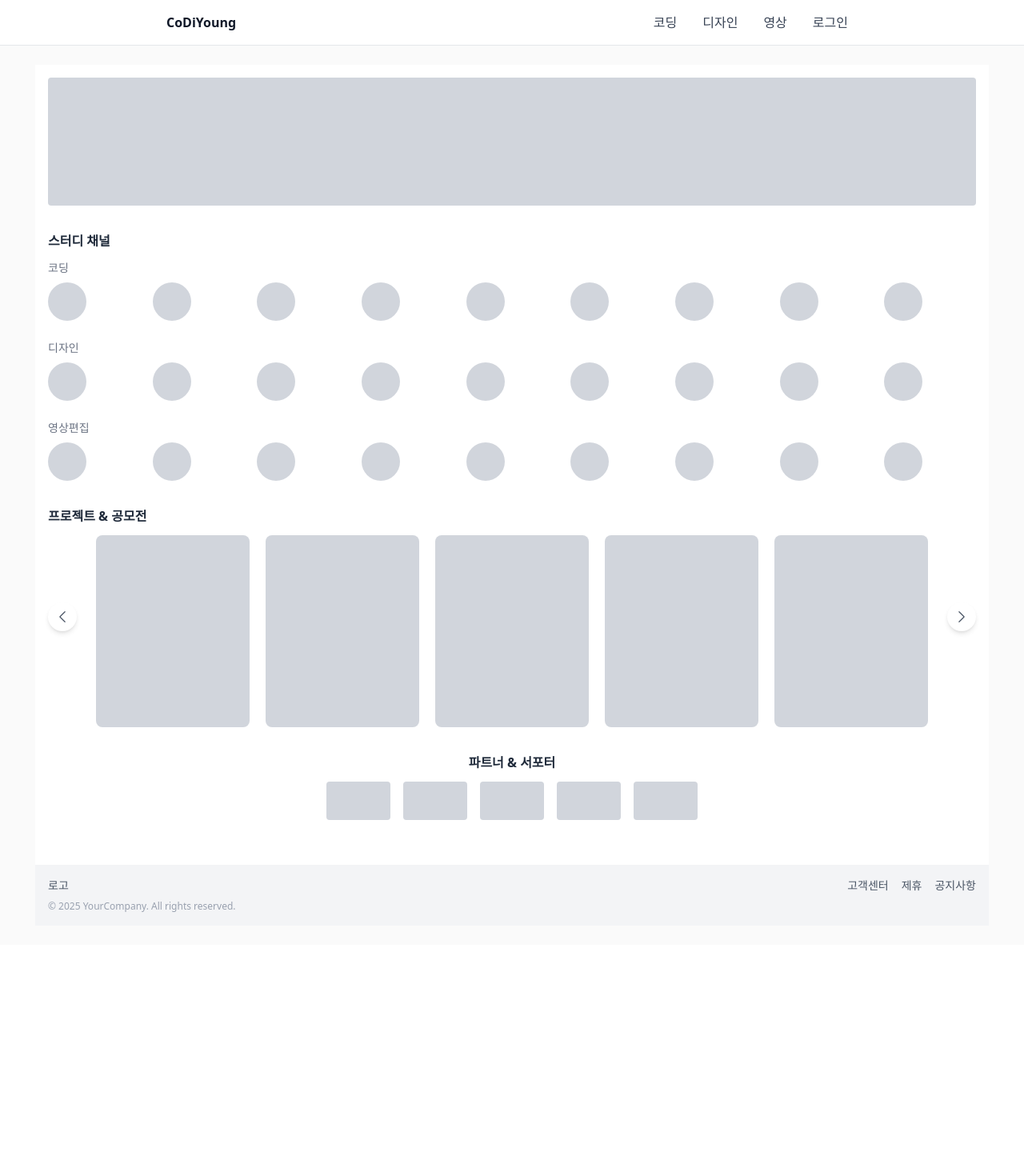
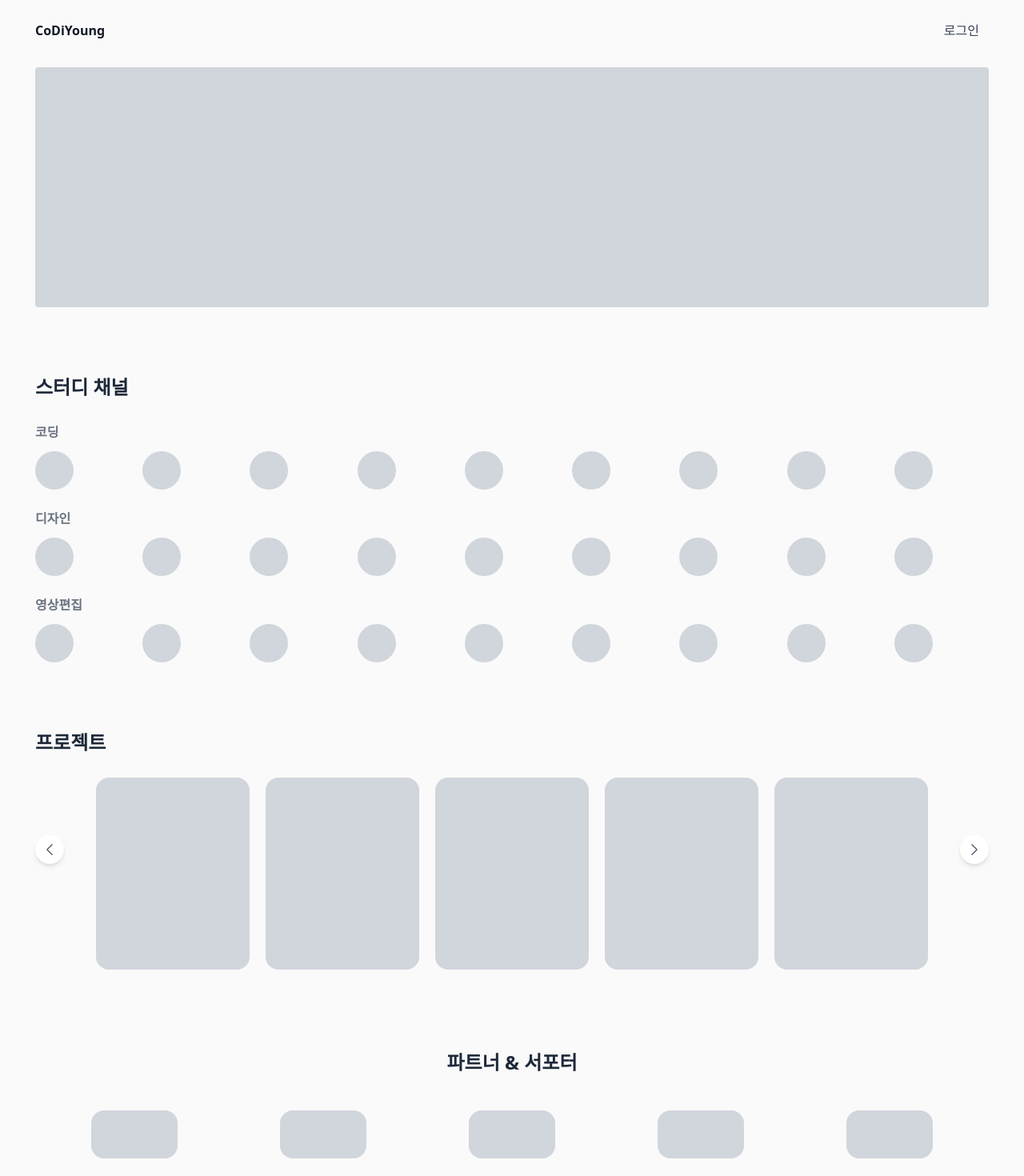
Before and after one commit to sungbum-hong/CoDiYoung, a React (Vite) app: page / in a window 1280 px wide. Shown: the top 1470 px of the page at 80% size. Before the commit the page ends 1181 px from the top, so only its background shows below. Built offline with nearby package versions, Linux system fonts and the light colour scheme.

Commit message:
backup: 2025-08-12

```diff
--- a/src/components/Footer.jsx
+++ b/src/components/Footer.jsx
@@ -1,7 +1,7 @@
 export default function Footer() {
   return (
-    <footer className="mt-10 bg-gray-100 p-4">
-      <div className="flex justify-between items-center text-sm text-gray-600">
+   <footer className="mt-10 bg-gray-100 px-9 pt-5 pb-3">
+      <div className="mb-18 flex justify-between items-center text-sm text-gray-600">
         <div>로고</div>
         <div className="flex gap-4">
           <span>고객센터</span>
@@ -9,9 +9,12 @@ export default function Footer() {
           <span>공지사항</span>
         </div>
       </div>
-      <p className="mt-2 text-xs text-gray-400">
-        © 2025 YourCompany. All rights reserved.
-      </p>
+       {/* 저작권 문구 오른쪽 하단 */}
+      <div className="flex justify-end mt-4">
+        <p className="text-xs text-gray-400">
+          © 2025 YourCompany. All rights reserved.
+        </p>
+      </div>
     </footer>
   );
 }
--- a/src/components/Header.jsx
+++ b/src/components/Header.jsx
@@ -1,6 +1,6 @@
 // src/components/Header.jsx
 import { useState, useEffect } from "react";
-import { Link, NavLink, useNavigate, useLocation } from "react-router-dom";
+import { Link, useNavigate, useLocation } from "react-router-dom";
 import Modal from "../ui/Modal";
 import SignIn from "../pages/SignIn";
 import FindPassword from "../feature/SignIn/FindPassword";
@@ -14,34 +14,41 @@ export default function Header() {
   const location = useLocation();
   const { resetState } = useAuth();
 
-  // URL이 인증 관련 경로일 때 모달 자동으로 열기
+  const authPaths = ["/signin", "/findpassword", "/resetpassword", "/successresetpassword"];
+  const onAuthRoute = authPaths.includes(location.pathname);
+
+  // 인증 경로 접근 시 모달 자동 오픈
   useEffect(() => {
-    const authPaths = ['/signin', '/findpassword', '/resetpassword', '/successresetpassword'];
-    if (authPaths.includes(location.pathname)) {
-      setIsSignInOpen(true);
-    }
-  }, [location.pathname]);
+    setIsSignInOpen(onAuthRoute);
+  }, [onAuthRoute]);
+
+  // 모달 열릴 때 바디 스크롤 잠금
+  useEffect(() => {
+    const prev = document.body.style.overflow;
+    document.body.style.overflow = isSignInOpen ? "hidden" : prev || "";
+    return () => (document.body.style.overflow = prev);
+  }, [isSignInOpen]);
 
   const getModalTitle = () => {
     switch (location.pathname) {
-      case '/findpassword':
-        return '비밀번호 찾기';
-      case '/resetpassword':
-        return '비밀번호 재설정';
-      case '/successresetpassword':
-        return '비밀번호 재설정 완료';
+      case "/findpassword":
+        return "비밀번호 찾기";
+      case "/resetpassword":
+        return "비밀번호 재설정";
+      case "/successresetpassword":
+        return "비밀번호 재설정 완료";
       default:
-        return '로그인';
+        return "로그인";
     }
   };
 
   const getModalContent = () => {
     switch (location.pathname) {
-      case '/findpassword':
+      case "/findpassword":
         return <FindPassword />;
-      case '/resetpassword':
+      case "/resetpassword":
         return <ResetPassword />;
-      case '/successresetpassword':
+      case "/successresetpassword":
         return <SuccessResetPassword />;
       default:
         return <SignIn onClose={handleModalClose} />;
@@ -49,72 +56,46 @@ export default function Header() {
   };
 
   const handleLoginClick = () => {
-    navigate('/signin');
+    navigate("/signin");
     setIsSignInOpen(true);
   };
 
   const handleModalClose = () => {
     setIsSignInOpen(false);
     resetState();
-    navigate('/');
+    navigate("/"); // 필요 시 location.state?.from 등으로 되돌아가게 변경 가능
   };
 
   return (
-    <header className="sticky top-0 bg-white border-b border-gray-200 z-40">
-      <div className="max-w-4xl mx-auto h-14 flex items-center justify-between px-4">
+    <header>
+      {/* w-full + px-4 로 전체 폭에서 좌우 여백만 */}
+       <div className="mx-auto w-full max-w-7xl h-16 px-11 pt-3 mb-5 flex items-center justify-between">
         <Link to="/" className="font-extrabold text-gray-900 no-underline">
           CoDiYoung
         </Link>
-        <nav className="flex space-x-2">
-          <NavLink
-            to="/list/coding"
-            className={({ isActive }) =>
-              `px-3 py-2 rounded hover:bg-gray-100 ${
-                isActive ? "font-semibold text-purple-700" : "text-gray-700"
-              }`
-            }
-          >
-            코딩
-          </NavLink>
-          <NavLink
-            to="/list/design"
-            className={({ isActive }) =>
-              `px-3 py-2 rounded hover:bg-gray-100 ${
-                isActive ? "font-semibold text-purple-700" : "text-gray-700"
-              }`
-            }
-          >
-            디자인
-          </NavLink>
-          <NavLink
-            to="/list/video"
-            className={({ isActive }) =>
-              `px-3 py-2 rounded hover:bg-gray-100 ${
-                isActive ? "font-semibold text-purple-700" : "text-gray-700"
-              }`
-            }
-          >
-            영상
-          </NavLink>
+
+        {!onAuthRoute && (
+          <nav className="flex items-center">
             <button
+              type="button"
               onClick={handleLoginClick}
-            className="px-3 py-2 rounded text-gray-700 hover:bg-gray-100 focus:outline-none focus:ring-2 focus:ring-purple-500"
+              className="px-3 py-2 rounded text-gray-700 hover:bg-gray-100 focus:outline-none focus:ring-2 focus:ring-gray-300"
             >
               로그인
             </button>
           </nav>
+        )}
       </div>
 
+      {/* 모달/완료 화면 부분은 동일 */}
       <Modal
-        isOpen={isSignInOpen && location.pathname !== '/successresetpassword'}
+        isOpen={isSignInOpen && location.pathname !== "/successresetpassword"}
         onClose={handleModalClose}
         title={getModalTitle()}
       >
         {getModalContent()}
       </Modal>
-
-      {/* SuccessResetPassword를 전체 화면으로 렌더링 */}
-      {isSignInOpen && location.pathname === '/successresetpassword' && (
+      {isSignInOpen && location.pathname === "/successresetpassword" && (
         <div className="fixed inset-0 bg-white z-50">
           <SuccessResetPassword />
         </div>
--- a/src/feature/MainHome/MainBanner.jsx
+++ b/src/feature/MainHome/MainBanner.jsx
@@ -1,7 +1,7 @@
 export default function MainBanner() {
   return (
-    <section className="p-4">
-      <div className="bg-gray-300 h-40 rounded flex items-center justify-center">
+    <section className="mb-21">
+      <div className="bg-gray-300 h-75 rounded flex items-center justify-center">
         <div className="text-center">
         </div>
       </div>
--- a/src/feature/MainHome/Partners.jsx
+++ b/src/feature/MainHome/Partners.jsx
@@ -1,8 +1,8 @@
 export default function Partners({ logos = [] }) {
   return (
-    <div className="flex gap-4 justify-center">
+    <div className="flex gap-32 mb-9 justify-center">
       {logos.map((src, i) => (
-        <div key={i} className="bg-gray-300 w-20 h-12 rounded flex items-center justify-center">
+        <div key={i} className="bg-gray-300 w-27 h-15 rounded-2xl flex items-center justify-center">
           {/* <img src={src} alt={`partner-${i}`} loading="lazy" className="max-w-full max-h-full" /> */}
         </div>
       ))}
--- a/src/feature/MainHome/ProjectSection.jsx
+++ b/src/feature/MainHome/ProjectSection.jsx
@@ -1,7 +1,7 @@
 import { useRef } from "react";
 import { ChevronLeftIcon, ChevronRightIcon } from "@heroicons/react/24/solid";
 
-export default function ProjectSection({ title = "프로젝트 & 공모전", itemCount = 10 }) {
+export default function ProjectSection({ title = "프로젝트", itemCount = 10 }) {
   const scrollRef = useRef(null);
 
   const scroll = (direction) => {
@@ -18,13 +18,13 @@ export default function ProjectSection({ title = "프로젝트 & 공모전", ite
   };
 
   return (
-    <section className="p-4 relative">
-      <h2 className="font-bold mb-3">{title}</h2>
+    <section className="relative mb-21">
+      <h2 className="font-bold text-2xl mb-7">{title}</h2>
 
       {/* 왼쪽 버튼 */}
       <button
         onClick={() => scroll("left")}
-        className="absolute left-4 top-1/2 -translate-y-1/2 bg-white shadow-md p-2 rounded-full z-10 hover:bg-gray-100 transition-colors"
+        className="absolute left-0 top-1/2 -translate-y-1/2 bg-white shadow-md p-2 rounded-full z-10 hover:bg-gray-100 transition-colors"
         aria-label="이전 프로젝트 보기"
       >
         <ChevronLeftIcon className="w-5 h-5 text-gray-600" />
@@ -44,7 +44,7 @@ export default function ProjectSection({ title = "프로젝트 & 공모전", ite
         {Array.from({ length: itemCount }).map((_, i) => (
           <div
             key={i}
-            className="bg-gray-300 w-48 h-60 rounded-lg flex-shrink-0 flex items-center justify-center hover:bg-gray-400 transition-colors cursor-pointer"
+            className="bg-gray-300 w-48 h-60 rounded-2xl flex-shrink-0 flex items-center justify-center hover:bg-gray-400 transition-colors cursor-pointer"
           >
           </div>
         ))}
@@ -53,7 +53,7 @@ export default function ProjectSection({ title = "프로젝트 & 공모전", ite
       {/* 오른쪽 버튼 */}
       <button
         onClick={() => scroll("right")}
-        className="absolute right-4 top-1/2 -translate-y-1/2 bg-white shadow-md p-2 rounded-full z-10 hover:bg-gray-100 transition-colors"
+        className="absolute right-0 top-1/2 -translate-y-1/2 bg-white shadow-md p-2 rounded-full z-10 hover:bg-gray-100 transition-colors"
         aria-label="다음 프로젝트 보기"
       >
         <ChevronRightIcon className="w-5 h-5 text-gray-600" />
--- a/src/feature/MainHome/StudyCategory.jsx
+++ b/src/feature/MainHome/StudyCategory.jsx
@@ -15,12 +15,12 @@ export default function StudyCategory({
   };
 
   return (
-    <section className="p-4 space-y-6">
-      <h2 className="font-bold mb-3">{title}</h2>
+    <section className="space-y-6 mb-21">
+      <h2 className="font-bold text-2xl mb-7">{title}</h2>
 
       {rows.map((r) => (
         <div key={r.label}>
-          <p className="text-sm text-gray-500 mb-2">{r.label}</p>
+          <p className="text-gray-500 font-bold text-1.5xl mb-3">{r.label}</p>
           <div className="grid grid-cols-9 gap-4">
             {Array.from({ length: r.count }).map((_, i) => (
               <button
--- a/src/layout/AppLayout.jsx
+++ b/src/layout/AppLayout.jsx
@@ -9,7 +9,7 @@ export default function AppLayout() {
   return (
     <div style={{ minHeight: "100vh", background: "#fafafa" }}>
       {!hideHeader && <Header />}
-      <main style={{ maxWidth: 1240, margin: "0 auto", padding: 24 }}>
+      <main style={{ maxWidth: 1240, margin: "0 auto", padding: "0 24px" }}>
         <Outlet /> {/* 여기에 각 페이지가 렌더링됨 */}
       </main>
     </div>
--- a/src/pages/Home.jsx
+++ b/src/pages/Home.jsx
@@ -6,13 +6,13 @@ import Footer from "../components/Footer";
 
 export default function Home() {
   return (
-    <div className="bg-white text-gray-800">
+    <div className="text-gray-800">
       <MainBanner />
       <StudyCategory />
       <ProjectSection />
 
       <section className="p-4 flex flex-col">
-        <h2 className="font-bold mb-3 text-center">파트너 & 서포터</h2>
+        <h2 className="font-bold text-2xl mb-11 text-center">파트너 & 서포터</h2>
         <Partners logos={Array.from({ length: 5 }, (_, i) => `/partner-${i + 1}.png`)} />
       </section>
 
```
Lines whose indentation alone changed are shown as unchanged.
